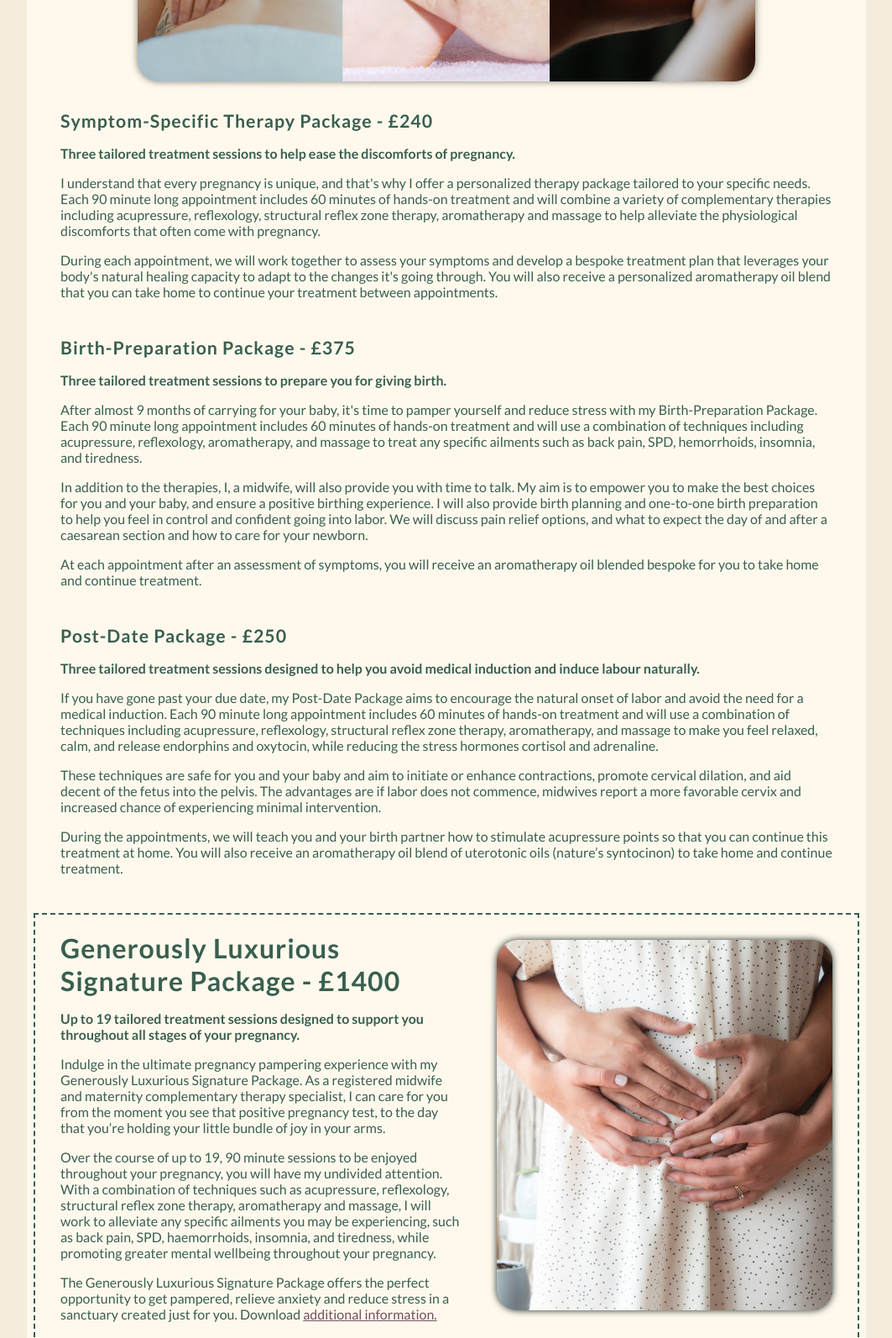
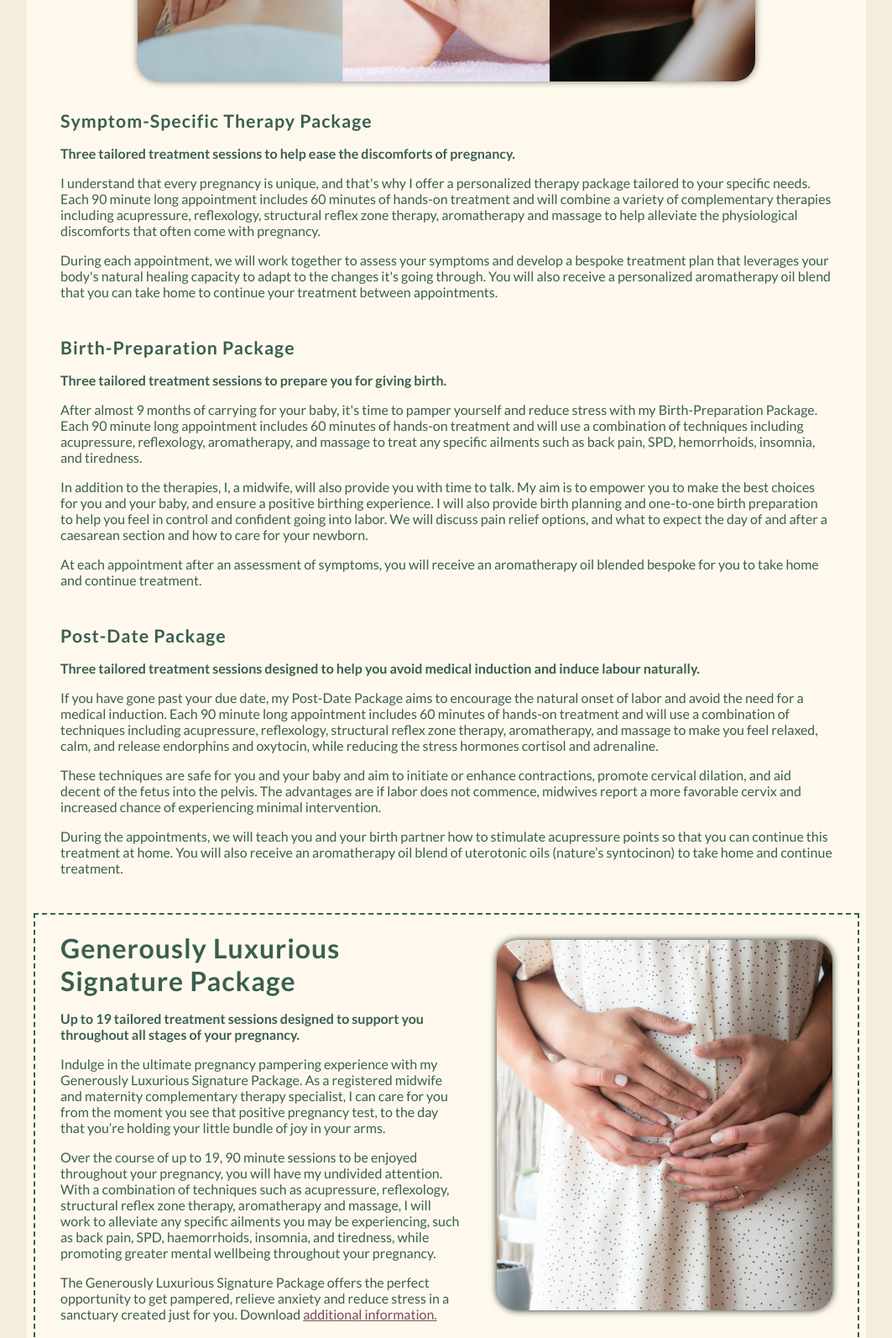
Before and after one commit to dannykryan/rise-therapies, a plain HTML site: page index.html in a window 1280 px wide. Shown: the part 2320-3913 px from the top of the page at 84% size, without its empty margins (108-1171 px from the left). Drawn offline with Linux system fonts and the light colour scheme.

Commit message:
Remove prices on Home page

```diff
--- a/index.html
+++ b/index.html
@@ -114,19 +114,19 @@
             <div class="treatment-container">
                 <div id="triple-image"><img src="./Graphics/package-triple.png" alt="complementary therapy triple package"></div>
                 <div class="basic-therapy-box">
-                <h3 class="treatment-header">Symptom-Specific Therapy Package - £240</h3>
+                <h3 class="treatment-header">Symptom-Specific Therapy Package</h3>
                 <p><strong>Three tailored treatment sessions to help ease the discomforts of pregnancy.</strong></p>
                 <p>I understand that every pregnancy is unique, and that's why I offer a personalized therapy package tailored to your specific needs. Each 90 minute long appointment includes 60 minutes of hands-on treatment and will combine a variety of complementary therapies including acupressure, reflexology, structural reflex zone therapy, aromatherapy and massage to help alleviate the physiological discomforts that often come with pregnancy.</p>
                 <p>During each appointment, we will work together to assess your symptoms and develop a bespoke treatment plan that leverages your body's natural healing capacity to adapt to the changes it's going through. You will also receive a personalized aromatherapy oil blend that you can take home to continue your treatment between appointments.</p>
 
                 <br>
-                    <h3 class="treatment-header">Birth-Preparation Package - £375</h3>
+                    <h3 class="treatment-header">Birth-Preparation Package</h3>
                     <p><strong>Three tailored treatment sessions to prepare you for giving birth.</strong></p>
                     <p>After almost 9 months of carrying for your baby, it's time to pamper yourself and reduce stress with my Birth-Preparation Package. Each 90 minute long appointment includes 60 minutes of hands-on treatment and will use a combination of techniques including acupressure, reflexology, aromatherapy, and massage to treat any specific ailments such as back pain, SPD, hemorrhoids, insomnia, and tiredness.</p>
                     <p>In addition to the therapies, I, a midwife, will also provide you with time to talk. My aim is to empower you to make the best choices for you and your baby, and ensure a positive birthing experience. I will also provide birth planning and one-to-one birth preparation to help you feel in control and confident going into labor. We will discuss pain relief options, and what to expect the day of and after a caesarean section and how to care for your newborn.</p>
                     <p>At each appointment after an assessment of symptoms, you will receive an aromatherapy oil blended bespoke for you to take home and continue treatment.</p>
                 <br>
-                    <h3 class="treatment-header">Post-Date Package - £250</h3>
+                    <h3 class="treatment-header">Post-Date Package</h3>
                     <p><strong>Three tailored treatment sessions designed to help you avoid medical induction and induce labour naturally.</strong></p>
                         <p>If you have gone past your due date, my Post-Date Package aims to encourage the natural onset of labor and avoid the need for a medical induction. Each 90 minute long appointment includes 60 minutes of hands-on treatment and will use a combination of techniques including acupressure, reflexology, structural reflex zone therapy, aromatherapy, and massage to make you feel relaxed, calm, and release endorphins and oxytocin, while reducing the stress hormones cortisol and adrenaline.</p>
                         <p>These techniques are safe for you and your baby and aim to initiate or enhance contractions, promote cervical dilation, and aid decent of the fetus into the pelvis. The advantages are if labor does not commence, midwives report a more favorable cervix and increased chance of experiencing minimal intervention.</p>
@@ -139,7 +139,7 @@
 
             <div class="treatment-container treatment-container-flexi">
                 <div class="basic-therapy-box">
-                    <h3 class="treatment-header special-header">Generously Luxurious Signature Package - £1400</h3>
+                    <h3 class="treatment-header special-header">Generously Luxurious Signature Package</h3>
                     <p><strong>Up to 19 tailored treatment sessions designed to support you throughout all stages of your pregnancy.</strong></p>
                     <p>Indulge in the ultimate pregnancy pampering experience with my Generously Luxurious Signature Package. As a registered midwife and maternity complementary therapy specialist, I can care for you from the moment you see that positive pregnancy test, to the day that you’re holding your little bundle of joy in your arms.</p>
                     <p>Over the course of up to 19, 90 minute sessions to be enjoyed throughout your pregnancy, you will have my undivided attention. With a combination of techniques such as acupressure, reflexology, structural reflex zone therapy, aromatherapy and massage, I will work to alleviate any specific ailments you may be experiencing, such as back pain, SPD, haemorrhoids, insomnia, and tiredness, while promoting greater mental wellbeing throughout your pregnancy.</p>
@@ -169,7 +169,7 @@
             <div class="treatment-outer">
                 <div class="treatment-container" id="holistic-one-off">
                     <div>
-                        <h3 class="treatment-header">One-off Holistic Midwifery Appointment - £140</h3>
+                        <h3 class="treatment-header">One-off Holistic Midwifery Appointment</h3>
                         <p>One off antenatal or postnatal appointment for additional support, reassurance, to discuss options offered by the NHS, for help understanding conditions of pregnancy, Infant feeding support or support with your new-born. One hour appointment from the comfort of your own home.</p>
                     </div>
                 </div>
@@ -178,7 +178,7 @@
         <div class="treatment-outer special-outer">
             <div class="treatment-container treatment-container-flexi" id="antenatal-text">
                 <div class="post-date">
-                    <h3 class="treatment-header special-header" id="full-midwifery">Holistic Midwifery Support Package - £3000</h3>
+                    <h3 class="treatment-header special-header" id="full-midwifery">Holistic Midwifery Support Package</h3>
                         <p><strong>All the benefits of the Signature Package plus a full midwifery support package to be enjoyed from the comfort of your own home.</strong></p>
                         <p>Upgrade your prenatal and postnatal care with my Holistic Midwifery Support Package. As a registered midwife, I will come to your home to provide full antenatal care, starting from the moment you find out you're pregnant. This package offers more support than conventional NHS care and allows us to build a trusting relationship, ensuring you feel supported, cared for, and heard throughout your pregnancy and postpartum period.</p>
                         <p>Each appointment includes a full antenatal or postnatal check-up, plenty of time to ask questions, and discuss any concerns you may have. Additionally, you will receive all the benefits of the Generously Luxurious Signature Package, including pampering throughout your pregnancy and the first couple of weeks after baby is born.</p>
```
